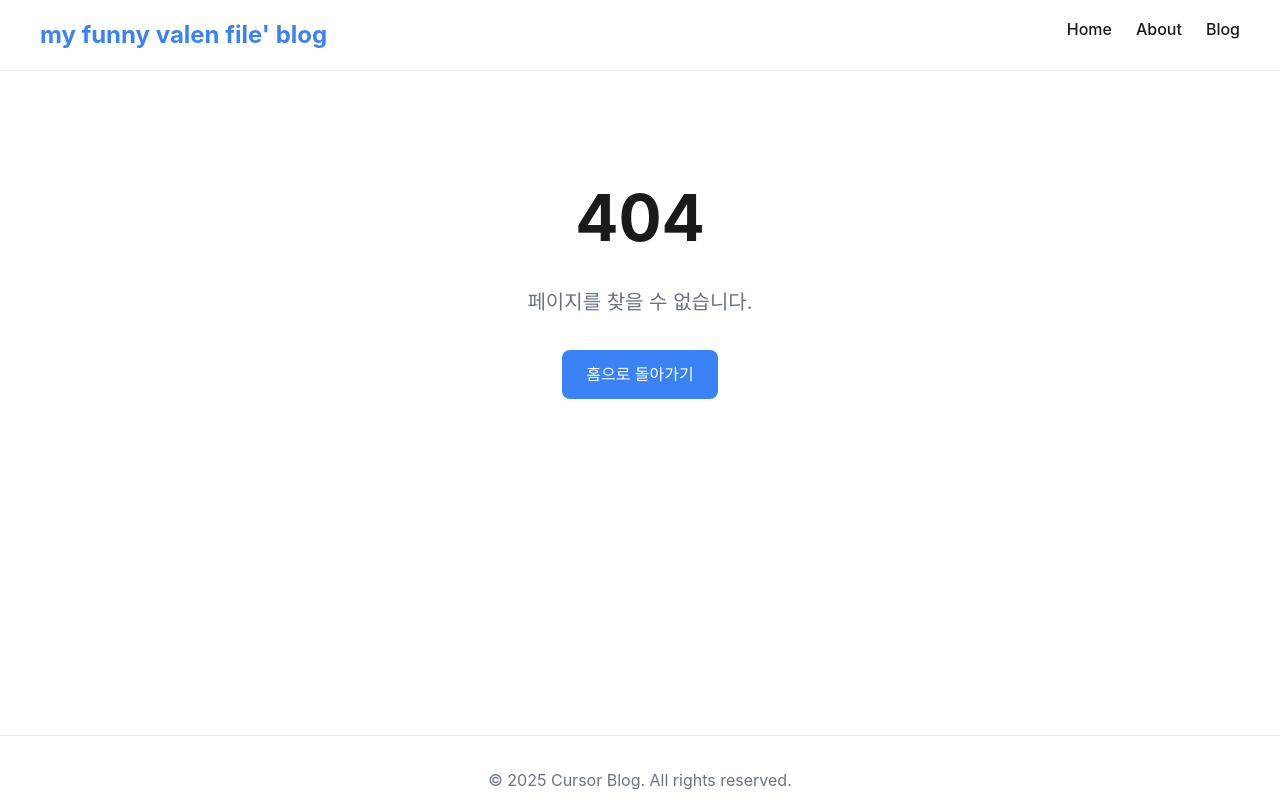
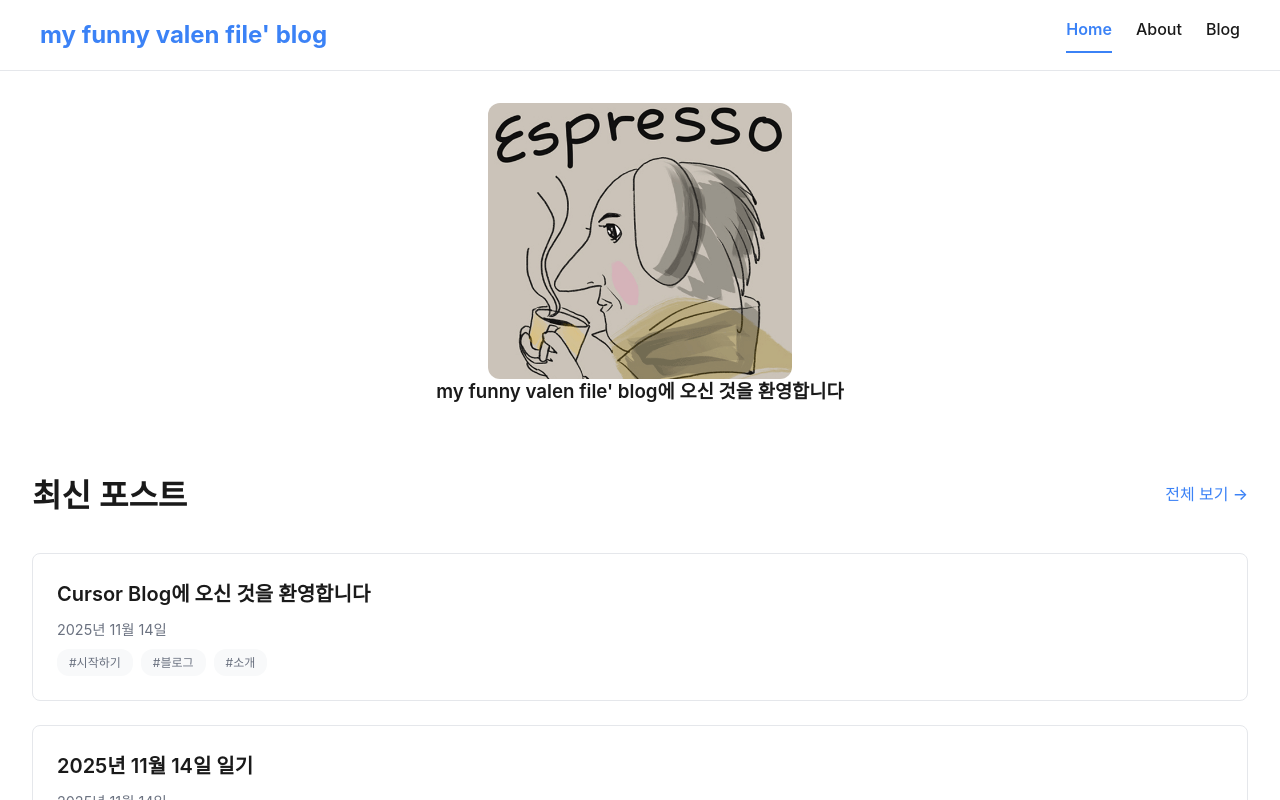
Before and after one commit to halffiction/myfunnyvalenfile-blog, a Next.js app: page /myfunnyvalenfile-blog/ in a window 1280 px wide. Before the commit this address had no page. Shown: the top 800 px of the page. Built offline with nearby package versions, Linux system fonts and the light colour scheme.

Commit message:
Fix: Restore GitHub Pages basePath, support both GitHub Pages and Nicepage

```diff
--- a/app/page.tsx
+++ b/app/page.tsx
@@ -2,7 +2,7 @@ import Link from 'next/link'
 import { getAllPosts } from '@/lib/posts'
 import PostCard from '@/components/PostCard'
 
-const basePath = process.env.NEXT_PUBLIC_BASE_PATH || '/blog'
+const basePath = process.env.NEXT_PUBLIC_BASE_PATH || '/myfunnyvalenfile-blog'
 
 export default function Home() {
   const posts = getAllPosts().slice(0, 5) // 최신 5개만 표시
--- a/lib/paths.ts
+++ b/lib/paths.ts
@@ -1,7 +1,7 @@
 // basePath를 처리하는 유틸리티
 // GitHub Pages: '/myfunnyvalenfile-blog'
-// Nicepage: '/blog'
-export const basePath = process.env.NEXT_PUBLIC_BASE_PATH || '/blog'
+// Nicepage: '/blog' (로컬 빌드 시 BASE_PATH=/blog 설정)
+export const basePath = process.env.NEXT_PUBLIC_BASE_PATH || '/myfunnyvalenfile-blog'
 
 export function withBasePath(path: string): string {
   // 이미 basePath가 포함되어 있으면 그대로 반환
--- a/next.config.js
+++ b/next.config.js
@@ -1,15 +1,16 @@
 /** @type {import('next').NextConfig} */
 const nextConfig = {
   output: 'export',
-  // Nicepage 호스팅용: /blog로 변경
-  basePath: process.env.BASE_PATH || '/blog',
-  assetPrefix: process.env.BASE_PATH || '/blog',
+  // GitHub Pages: /myfunnyvalenfile-blog
+  // Nicepage: /blog (로컬 빌드 시)
+  basePath: process.env.BASE_PATH || '/myfunnyvalenfile-blog',
+  assetPrefix: process.env.BASE_PATH || '/myfunnyvalenfile-blog',
   images: {
     unoptimized: true,
   },
   trailingSlash: true,
   env: {
-    NEXT_PUBLIC_BASE_PATH: process.env.BASE_PATH || '/blog',
+    NEXT_PUBLIC_BASE_PATH: process.env.BASE_PATH || '/myfunnyvalenfile-blog',
   },
 }
 
```
Also changed, not shown: 1 other file (tests, documents, lock files or other folders).
